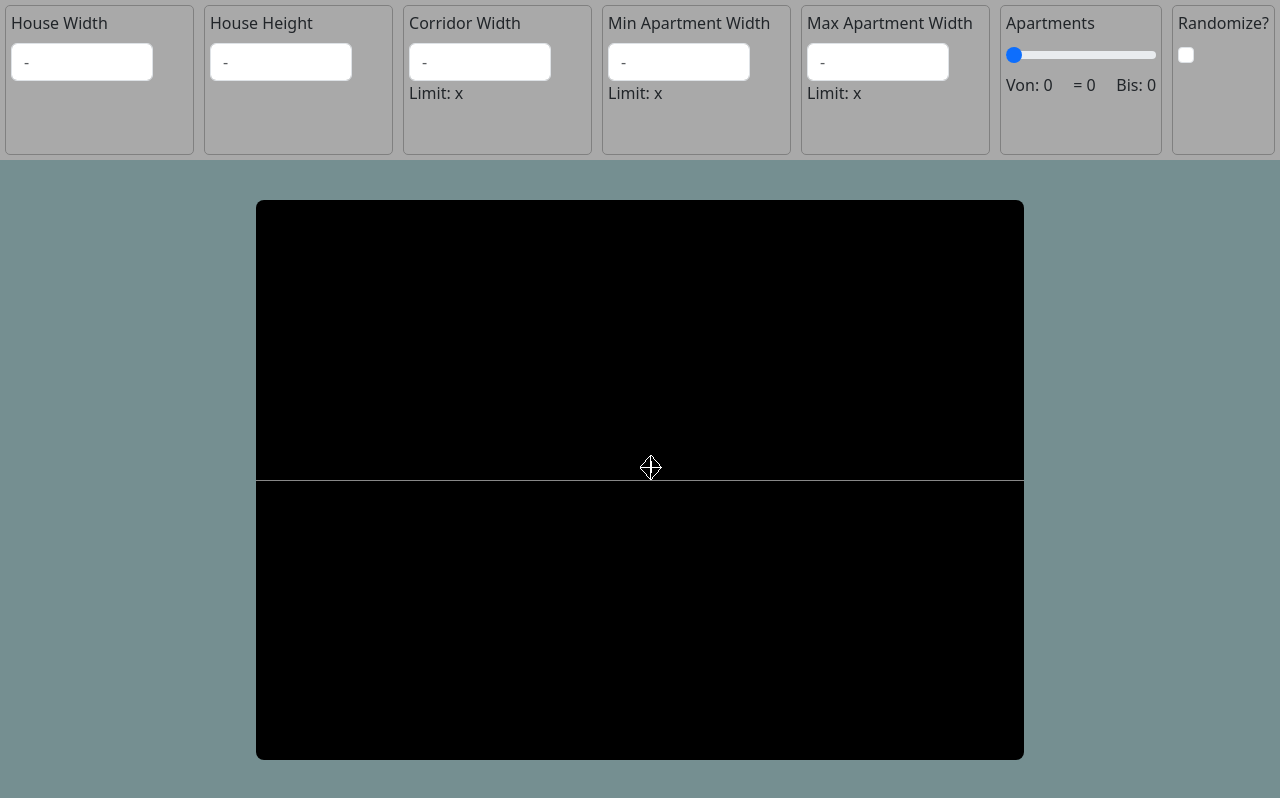
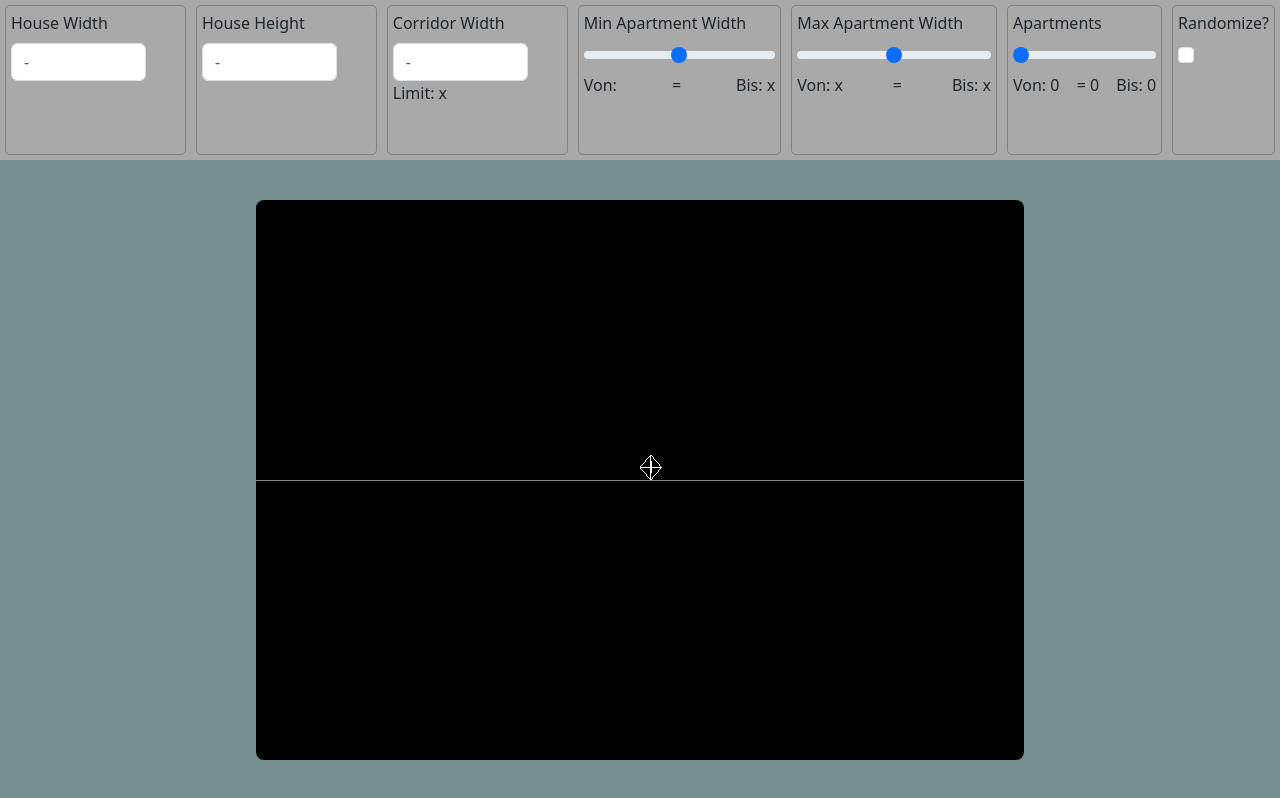
Before and after one commit to Knolldeboll/HouseGenerator, a React (Vite) app in the folder house-generator/: page / in a window 1280 px wide. Shown: the top 798 px of the page. Built offline with nearby package versions, Linux system fonts and the light colour scheme.

Commit message:
zwichenkommitt

```diff
--- a/house-generator/src/LimitStore.js
+++ b/house-generator/src/LimitStore.js
@@ -2,12 +2,18 @@ import { create } from "zustand";
 
 export const useLimitStore = create((set) => ({
   maxCorridorWidth: "",
+  minApartmentWidthLowerLimit: "",
   minApartmentWidthLimit: "",
+  maxApartmentWidthLowerLimit: "",
   maxApartmentWidthLimit: "",
   maxN: "",
   minN: "",
   setMaxCorridorWidth: (val) => set({ maxCorridorWidth: val }),
+  setMinApartmentWidthLowerLimit: (val) =>
+    set({ minApartmentWidthLowerLimit: val }),
   setMinApartmentWidthLimit: (val) => set({ minApartmentWidthLimit: val }),
+  setMaxApartmentWidthLowerLimit: (val) =>
+    set({ maxApartmentWidthLowerLimit: val }),
   setMaxApartmentWidthLimit: (val) => set({ maxApartmentWidthLimit: val }),
   setMaxN: (val) => set({ maxN: val }),
   setMinN: (val) => set({ minN: val }),
--- a/house-generator/src/Settings.jsx
+++ b/house-generator/src/Settings.jsx
@@ -37,12 +37,22 @@ const Settings = (props) => {
 
   // Limit getters
   const maxCorridorWidth = useLimitStore((state) => state.maxCorridorWidth);
+
+  const minApartmentWidthLowerLimit = useLimitStore(
+    (state) => state.minApartmentWidthLowerLimit
+  );
+
+  const minApartmentWidthLimit = useLimitStore(
+    (state) => state.minApartmentWidthLimit
+  );
+
+  const maxApartmentWidthLowerLimit = useLimitStore(
+    (state) => state.maxApartmentWidthLowerLimit
+  );
   const maxApartmentWidthLimit = useLimitStore(
     (state) => state.maxApartmentWidthLimit
   );
-  const minApartmentWidthLimit = useLimitStore(
-    (state) => state.minApartmentWidthLimit
-  );
+
   const maxN = useLimitStore((state) => state.maxN);
   const minN = useLimitStore((state) => state.minN);
 
@@ -61,6 +71,14 @@ const Settings = (props) => {
 
   // Param getters
   const currentN = useParamStore((state) => state.n);
+  const currentMinWidth = useParamStore((state) => state.minApartmentWidth);
+  const currentMaxWidth = useParamStore((state) => state.maxApartmentWidth);
+
+  // da unten bei minWidth bei limitValue rein (minApartmentWidthLimit != "")?(): "x"
+  //
+  // da sollen jeweils nur werte rein, wenn minApartmentWidthLimit (=shorterSide) gegeben ist, ansonsten X
+  // bei min soll auch nur das geprüfte currentMax rein, wenn daas != "" ist. Ansonsten minApartmentWidthLimit
+  //
 
   return (
     // div surrounds one setting tab
@@ -89,16 +107,18 @@ const Settings = (props) => {
         limitValue={maxCorridorWidth || "x"}
         onDataChange={setCorridorWidth}
       />
-      <SettingsTab
-        placeHolder={n}
+      <SettingsSliderTab
         labelText="Min Apartment Width"
-        limitValue={minApartmentWidthLimit || "x"}
+        lowerLimitValue={minApartmentWidthLowerLimit}
+        currentValue={currentMinWidth}
+        limitValue={minApartmentWidthLimit != "" ? minApartmentWidthLimit : "x"}
         onDataChange={setMinApartmentWidth}
       />
 
-      <SettingsTab
-        placeHolder={n}
+      <SettingsSliderTab
         labelText="Max Apartment Width"
+        lowerLimitValue={maxApartmentWidthLowerLimit || "x"}
+        currentValue={currentMaxWidth}
         limitValue={maxApartmentWidthLimit || "x"}
         onDataChange={setMaxApartmentWidth}
       />
--- a/house-generator/src/Three/HouseCalculator.js
+++ b/house-generator/src/Three/HouseCalculator.js
@@ -62,11 +62,24 @@ class HouseCalculator {
 
   // Da war was mit geprüfter Eingabe "101", da hat der irgendwie falsch aufgeteilt oder so.
   calculateMaxCorridorsOriented(length, corridorWidth, minApartmentWidth) {
-    console.log(">calculateMaxCorridors");
+    console.log(
+      ">calculateMaxCorridorsOriented with placmentside length",
+      length,
+      " cw",
+      corridorWidth,
+      "minapWidth",
+      minApartmentWidth
+    );
 
-    // wenn mit 1 nicht geht, return 0
-    if (this.calculateK(length, 1, corridorWidth) <= minApartmentWidth) {
-      console.log("Max Corridors: 0");
+    // wenn mit 1 Korridor nicht geht, return 0
+    let k = this.calculateK(length, 1, corridorWidth);
+    if (k <= minApartmentWidth) {
+      console.log(
+        "Max Corridors: 0, because  k is ",
+        k,
+        " and minapWidth is ",
+        minApartmentWidth
+      );
       return 0;
     }
 
@@ -82,7 +95,6 @@ class HouseCalculator {
       maxI++;
     }
 
-    /*
     console.log(
       "Max Corridors: ",
       maxI,
@@ -95,7 +107,6 @@ class HouseCalculator {
       "final k: ",
       this.calculateK(length, maxI, corridorWidth)
     );
-    */
 
     return maxI;
   }
@@ -108,6 +119,15 @@ class HouseCalculator {
   // TODO: Test
   // BRBRBRBRBRBRBRB
   calculateMinCorridorsOriented(length, corridorWidth, maxApartmentWidth) {
+    console.log(
+      ">calculateMinCorridorsOriented with placementside length",
+      length,
+      " cw",
+      corridorWidth,
+      "maxApartmentWidth",
+      maxApartmentWidth
+    );
+
     // TODO: bei maxCors gibts irgend ne abbruchbedingung am Anfang schonmal.
     //
     // Checken, ob k mit 0 Corrs klein genug ist!
@@ -115,7 +135,12 @@ class HouseCalculator {
 
     // Kann mit 0 Korridoren ein maxAp entlang der length-Seite platziert werden?
     if (length <= maxApartmentWidth) {
-      console.log("no cor needed!");
+      console.log(
+        "no corr needed! because maxApartmentWidth is ",
+        maxApartmentWidth,
+        "which already fits into the placement side of length ",
+        length
+      );
       return 0;
     }
 
--- a/house-generator/src/Three/InputChecker.js
+++ b/house-generator/src/Three/InputChecker.js
@@ -92,7 +92,7 @@ class InputChecker {
    * @param {*} corridorWidth
    * @returns
    */
-  getMinMaxApWidth(width, height, corridorWidth) {
+  getMaxApWidthUpperLimit(width, height, corridorWidth) {
     this.houseWidth = width;
     this.houseHeight = height;
     this.calculateSides(width, height);
@@ -111,6 +111,11 @@ class InputChecker {
     // TODO: Anpassen, denn hier hat sich was verändert!
 
     // Es soll eigentlich der höchste Wert aus Thresholds kommen.
+
+    if (thresholds.length == 1 && thresholds[0].i == 0) {
+      // nur ein Element drin, und zwar "i = 0 Korridore"
+      return 1;
+    }
 
     let maxs = [];
 
@@ -136,6 +141,12 @@ class InputChecker {
    */
   getMinN(thresholds) {
     console.log("getMinN threshold input:", thresholds);
+
+    if (thresholds.length == 1 && thresholds[0].i == 0) {
+      // nur ein Element drin, und zwar "i = 0 Korridore"
+      return 1;
+    }
+
     let mins = [];
 
     // Collect all mins
--- a/house-generator/src/ThreeCanvas.jsx
+++ b/house-generator/src/ThreeCanvas.jsx
@@ -25,8 +25,21 @@ const ThreeCanvas = (props) => {
   const setMaxCorridorWidth = useLimitStore(
     (state) => state.setMaxCorridorWidth
   );
+
+  // TODO: set to 1
+  const setMinApartmentWidthLowerLimit = useLimitStore(
+    (state) => state.setMinApartmentWidthLowerLimit
+  );
+
   const setMinApartmentWidthLimit = useLimitStore(
     (state) => state.setMinApartmentWidthLimit
+  );
+
+  // TODO: set to minApWidthInput, AUSSER in Spezialfällen wo
+  // minApWidth so hoch ist, dass kein Korridor mehr gemacht werden kann!
+  // denn dann ist dies hier = longerSide
+  const setMaxApartmentWidthLowerLimit = useLimitStore(
+    (state) => state.setMaxApartmentWidthLimit
   );
 
   const setMaxApartmentWidthLimit = useLimitStore(
@@ -75,7 +88,7 @@ const ThreeCanvas = (props) => {
 
   /** Call this if inputs have been changed to rerender stuff in the canvas, for example to rerender corridors! */
   // Currently called only on n change
-  let refreshCanvas = () => {
+  let refreshCanvas = (fixedN) => {
     /*
     tests.current?.testLivingAreaApartmentFilling(
       Number(widthInput),
@@ -96,6 +109,21 @@ const ThreeCanvas = (props) => {
     );
     */
 
+    // Fixed n is for the case that bad inputs are given that would result in
+    // say minN = 3 and maxN = 3
+    // or minN = 1 and maxN = 1
+
+    let n = fixedN ? fixedN : Number(nInput);
+    console.log(
+      "------------------>Refresh Canvas with inputs ",
+      Number(widthInput),
+      Number(heightInput),
+      Number(corrInput),
+      Number(minApWidthInput),
+      Number(maxApWidthInput),
+      n
+    );
+
     if (randomInput) {
       tests.current?.testMinMaxAdaptiveMultiCorridorLayout(
         Number(widthInput),
@@ -114,7 +142,7 @@ const ThreeCanvas = (props) => {
         Number(corrInput),
         Number(minApWidthInput),
         Number(maxApWidthInput),
-        Number(nInput)
+        n
       );
       return;
     }
@@ -217,6 +245,9 @@ const ThreeCanvas = (props) => {
 
     // delete other inputs
 
+    // set minApWidth lower Limit
+    setMinApartmentWidthLowerLimit(1);
+
     // set minApWidth upper limit
     let maxminApLimit = inputChecker.getMaxMinApWidth(widthInput, heightInput);
     console.log(
@@ -225,9 +256,15 @@ const ThreeCanvas = (props) => {
     );
     setMinApartmentWidthLimit(maxminApLimit);
 
-    // set maxApwidth lower limit
-    let minmaxApLimit = inputChecker.getMinMaxApWidth(widthInput, heightInput);
-    setMaxApartmentWidthLimit(minmaxApLimit);
+    // set maxApwidth LOWER limit = initial X. Wird gesetzt, wenn sich der regler von minWidth bewegt!
+    /*let minmaxApLimit = inputChecker.getMinMaxApWidth(widthInput, heightInput);
+    setMaxApartmentWidthLimit(minmaxApLimit);*/
+
+    // set maxApWidth UPPER limit = longerside
+    let maxApWidthUpperLimit = inputChecker.getMaxApWidthUpperLimit(
+      widthInput,
+      heightInput
+    );
 
     // set corridorWidth upper limit
     let maxCorrWidth = inputChecker.getMaxCorridorWidth(
@@ -321,15 +358,51 @@ const ThreeCanvas = (props) => {
     );
 
     setNInput("");
+    setMaxApartmentWidthInput("");
     // Calcs the absolute max value of n
     let maxN = inputChecker.getMaxN(thresholds);
-
     setMaxN(maxN);
-
     let minN = inputChecker.getMinN(thresholds);
     setMinN(minN);
 
+    // Wenn nur 1 Apartment möglich, mach das rein.
+    // TODO: wenn das der Fall ist, muss auch maxWidth maximiert sein! denn eine Einzelwohnung kann
+    // nur existieren, wenn die maxBreite auch die longerside ist!
+    // Beispiel: Einzelwohnung = 30 x 40.
+    // MaxBreite darf da nicht unter 40 sein. ABER:
+    // MinBreite darf da auch nicht über 30 sein!
+
+    // aber wenn das der Fall ist, werden die Slider auf 30/30 bzw 40/40 feststecken! dann kann man ja gar nix mehr machen!
+
     console.log("-> maxN:", maxN, " minN ", minN);
+
+    // z.B. wenn minN = 2 und maxN = 2, gibts genau 2 Aps. Refresh also.
+    // aber auch, wenn minN = 1 und maxN = 1.
+    // mal schauen ob der canvas das handeln kann.
+    /* if (maxN != -Infinity && minN != -Infinity && maxN == minN) {
+      console.log("fixedNInput is", maxN);
+      refreshCanvas(maxN);
+    }
+*/
+
+    // TODO: wenn die minApWidth schon so groß ist, dass KEIN KORRIDOR mehr gemacht werden kann, dann male automatisch ein
+    // House mit 1 Apartment!
+    // gib dann nen fick auf maxWidth, denn das muss dann 40 sein!
+
+    if (maxN == 1 && minN == 1) {
+      setMaxApartmentWidthLimit();
+    }
+
+    if (maxN != -Infinity && minN != -Infinity) {
+      console.log("fixedNInput is", minN);
+      refreshCanvas(minN);
+      return;
+    }
+
+    // TODO: wenn maxN = minN kann nur eine bestimmte Zahl an Apartments rein!
+    // Refreshe dann sofort mit dem entsprechenden n
+
+    // TODO: wenn maxN = 1 und minN = 1, dann mach auch nur 1 Apartment rein!
   }, [minApWidthInput]);
 
   // TODO: recalc n limit on maxapwidth change
@@ -358,6 +431,7 @@ const ThreeCanvas = (props) => {
       maxApWidthInput
     );
 
+    //Die min/maxWidth beeinflussen direkt das minN/maxN, also update das!
     let maxN = inputChecker.getMaxN(thresholds);
     setMaxN(maxN);
 
@@ -365,6 +439,24 @@ const ThreeCanvas = (props) => {
     setMinN(minN);
 
     console.log("-> maxApWidth input, maxN:", maxN, " minN ", minN);
+
+    // z.B. wenn minN = 2 und maxN = 2, gibts genau 2 Aps. Refresh also.
+    // aber auch, wenn minN = 1 und maxN = 1.
+    // mal schauen ob der canvas das handeln kann.
+    /*
+    if (maxN != -Infinity && minN != -Infinity && maxN == minN) {
+      console.log("fixedNInput is", maxN);
+      refreshCanvas(maxN);
+      return;
+    }
+*/
+
+    if (maxN != -Infinity && minN != -Infinity) {
+      console.log("fixedNInput is", minN);
+      refreshCanvas(minN);
+      return;
+    }
+    // Mach das mit fixed n zum einmaligen machen vom mindest-N-Apartment bei änderung von maxApInput
   }, [maxApWidthInput]);
 
   // on nInput changes
```
Also changed, not shown: house-generator/src/Three/House.js (+24 -7 lines).
